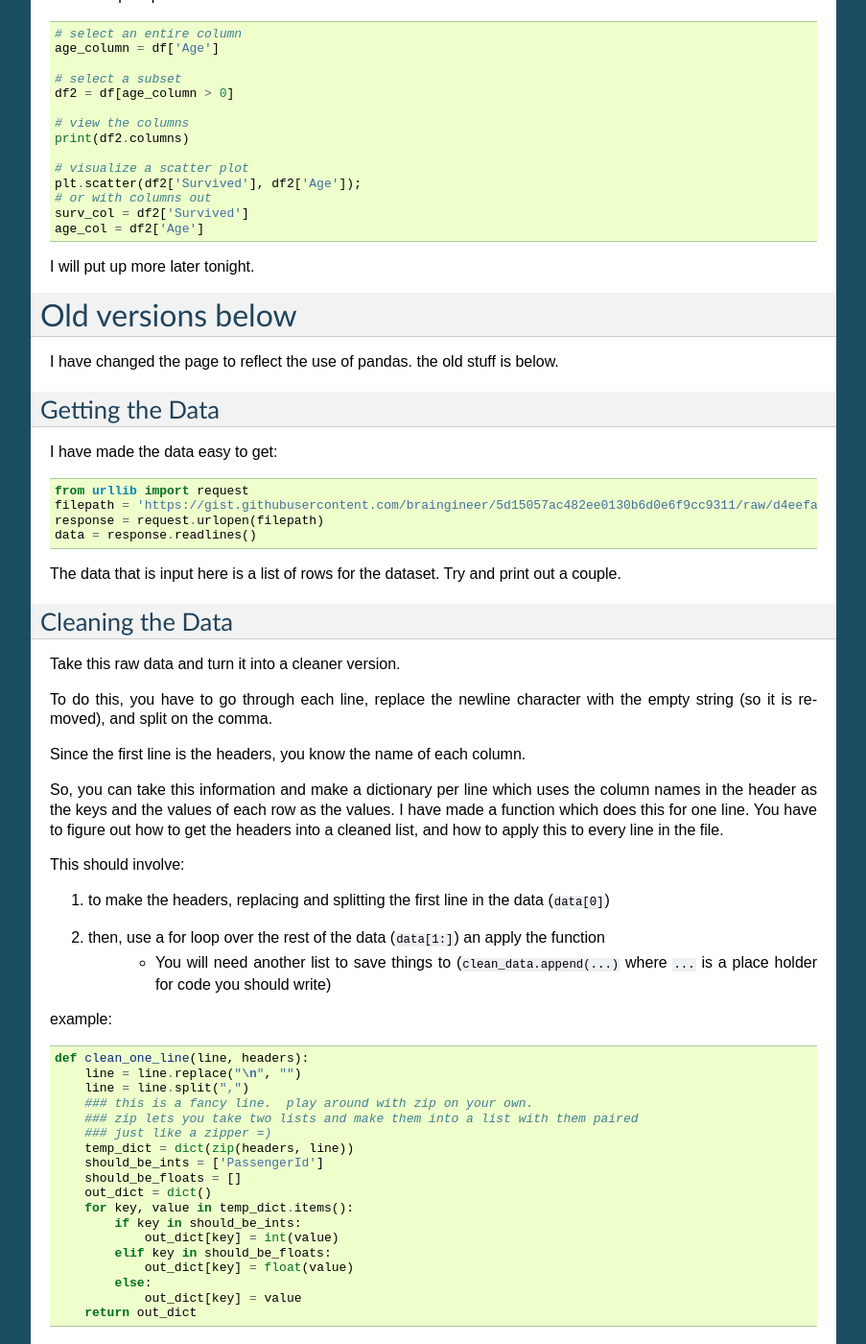
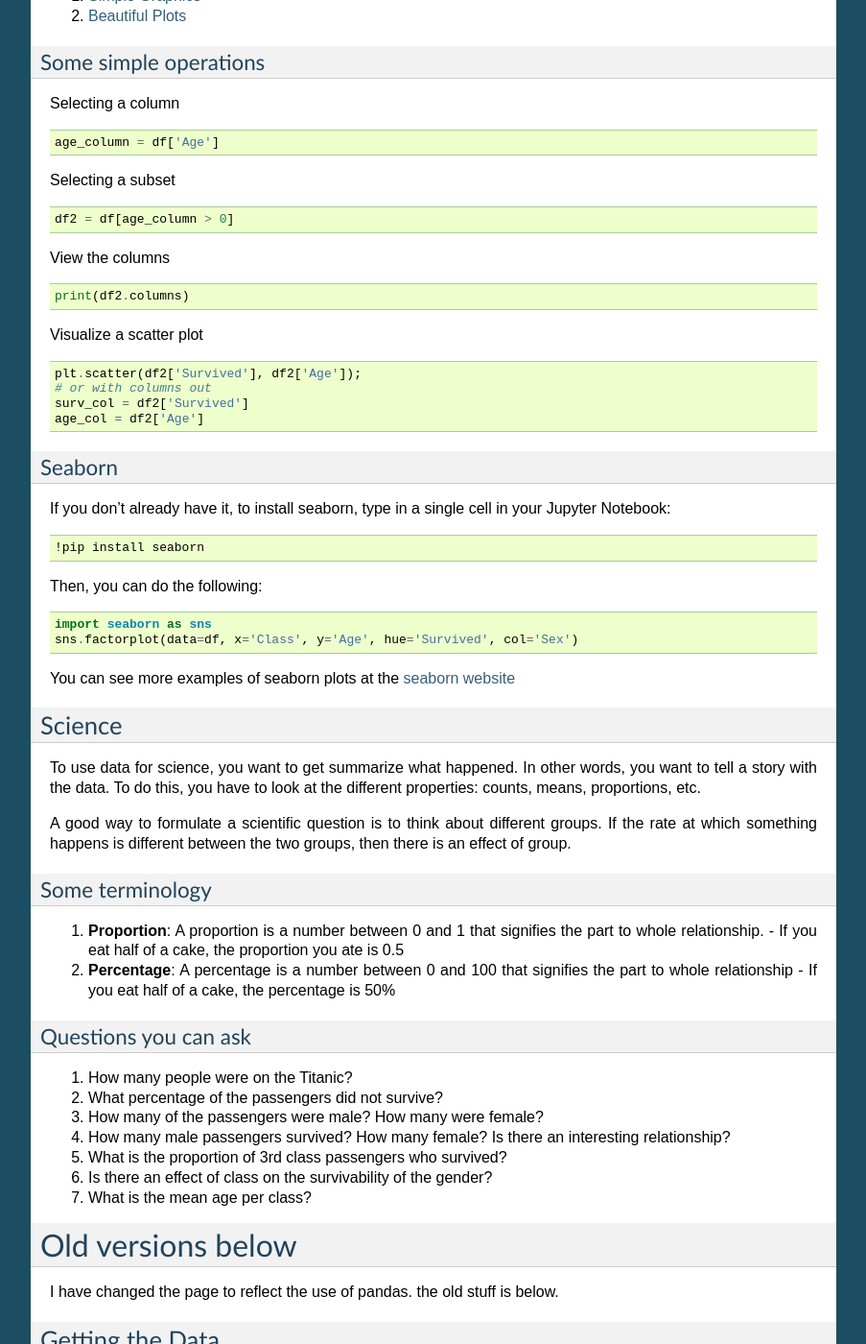
Before and after one commit to Heroes-Academy/Intro-to-Python-Summer-2016, a Sphinx documentation site: the page built from docs/source/tutorials/data_analysis.rst, in a window 1280 px wide and 1400 px high, scrolled down 1099 px. Shown: the whole window at 96% size, without its empty margins (198-1101 px from the left). Built offline with Sphinx 7.4.7, drawn with Linux system fonts in a browser that asks for light colours; some of the changed text lies outside the part shown.

Commit message:
updating some day 9 stuff

```diff
--- a/docs/source/index.rst
+++ b/docs/source/index.rst
@@ -43,6 +43,7 @@
    day6
    day7
    day8
+   day9
 ..
    week8
    week9
--- a/docs/source/tutorials/data_analysis.rst
+++ b/docs/source/tutorials/data_analysis.rst
@@ -19,12 +19,14 @@
 1. Think about the data you would like
 2. Either find a way to collect that data, or find data that already exists
     - sometimes you might have to compromise on data because it's easier to just use stuff that exists already
+    - I have provided links to datasets above.
+    - For this tutorial, there is a titanic dataset
 3. Write code that takes the data from a file or database and loads it into a data structure
-    - For python, this could mean loading it into a list or a dict
-    - We might get to a more advanced data structure solution---Pandas---but we will cover the basics first.
+    - We will be using Pandas, a data management library
+    - Pandas makes manipulating data really easy
 4. Write code that puts the data into different forms that match the task you want to do.
     - For instance, if you want to view interesting properties of your data as a scatter plot, you need to get two lists: one for the x positions and 1 for the y positions
-
+    - You should be thinking about what kinds of things the data can tell you
 
 I will be writing this tutorial while looking at the titanic dataset.
 The titanic dataset is a list of passengers, information about them, and whether they survived or not.
@@ -43,34 +45,79 @@
     df = df.fillna(0)
 
 
-Using Pandas
-------------
+Using Pandas and Matplotlib
+---------------------------
 
-I will put more here soon, but here are some initial tutorials:
-
+Some example tutorials
+**********************
 1. `Simple Graphics <http://pbpython.com/simple-graphing-pandas.html>`_
 2. `Beautiful Plots <https://datasciencelab.wordpress.com/2013/12/21/beautiful-plots-with-pandas-and-matplotlib/>`_
 
-Some simple operations:
+Some simple operations
+**********************
+
+Selecting a column
 ::
-    # select an entire column
     age_column = df['Age']
 
-    # select a subset
+Selecting a subset
+::
     df2 = df[age_column > 0]
 
-    # view the columns
+View the columns
+::
     print(df2.columns)
 
-    # visualize a scatter plot
+Visualize a scatter plot
+::
     plt.scatter(df2['Survived'], df2['Age']);
     # or with columns out
     surv_col = df2['Survived']
     age_col = df2['Age']
 
-I will put up more later tonight.
+Seaborn
+*******
+
+If you don't already have it, to install seaborn, type in a single cell in your Jupyter Notebook:
+::
+    !pip install seaborn
+
+Then, you can do the following:
+::
+    import seaborn as sns
+    sns.factorplot(data=df, x='Class', y='Age', hue='Survived', col='Sex')
+
+You can see more examples of seaborn plots at the `seaborn website <https://stanford.edu/~mwaskom/software/seaborn/examples/index.html>`_
 
 
+Science
+-------
+
+To use data for science, you want to get summarize what happened.
+In other words, you want to tell a story with the data.
+To do this, you have to look at the different properties: counts, means, proportions, etc.
+
+A good way to formulate a scientific question is to think about different groups.
+If the rate at which something happens is different between the two groups, then there is an effect of group.
+
+Some terminology
+****************
+
+1. **Proportion**: A proportion is a number between 0 and 1 that signifies the part to whole relationship.
+   - If you eat half of a cake, the proportion you ate is 0.5
+2. **Percentage**: A percentage is a number between 0 and 100 that signifies the part to whole relationship
+   - If you eat half of a cake, the percentage is 50%
+
+Questions you can ask
+*********************
+
+1. How many people were on the Titanic?
+2. What percentage of the passengers did not survive?
+3. How many of the passengers were male? How many were female?
+4. How many male passengers survived?  How many female? Is there an interesting relationship?
+5. What is the proportion of 3rd class passengers who survived?
+6. Is there an effect of class on the survivability of the gender?
+7. What is the mean age per class?
 
 
 Old versions below
```
Also changed, not shown: docs/source/day9.rst (added, +28 -0 lines), docs/source/week9.rst (deleted, +0 -129 lines).
